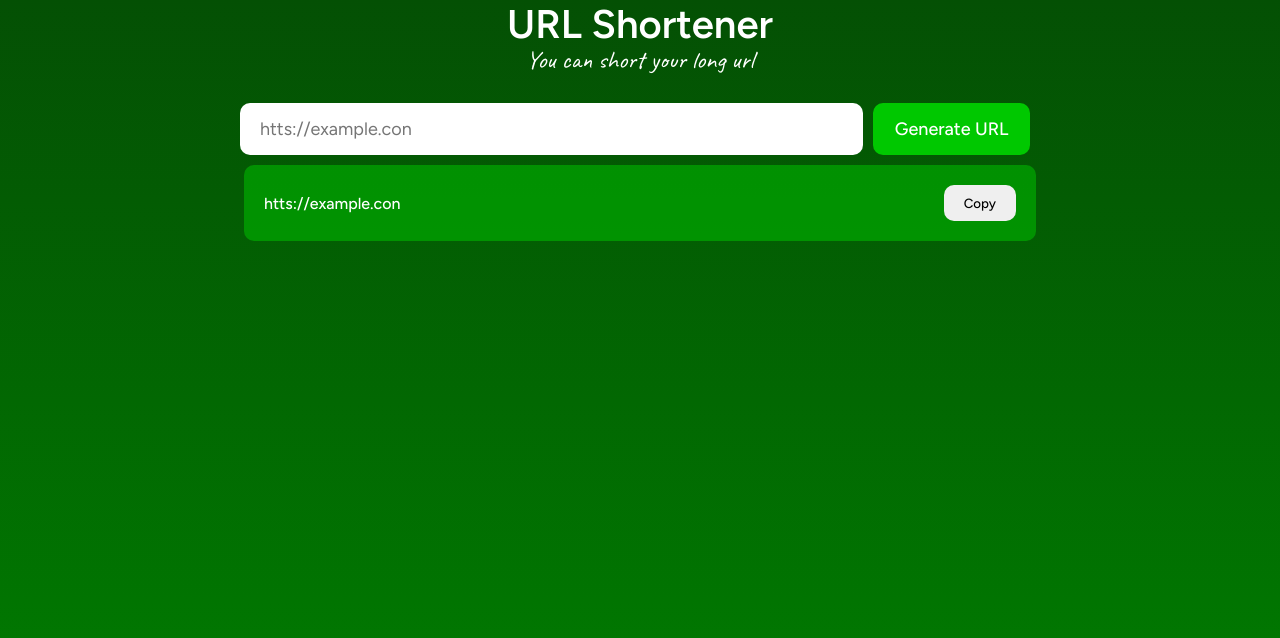
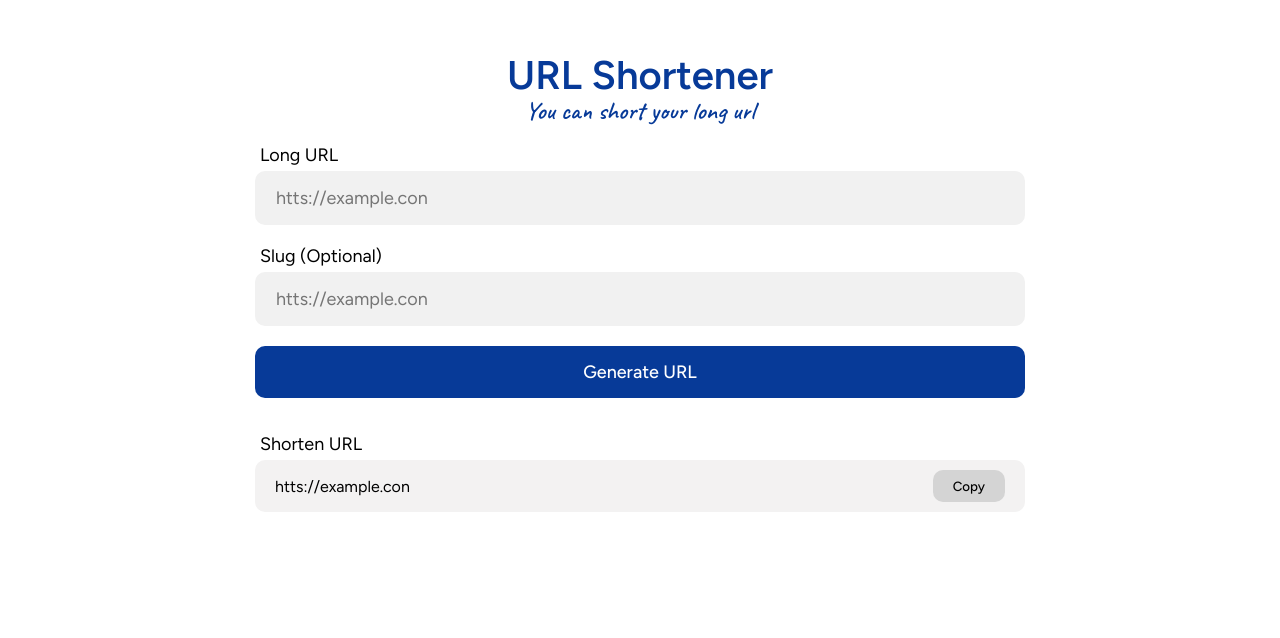
Before and after one commit to SohelTanbir/url-shortener, a React (Create React App) app in the folder frontend/: page / in a window 1280 px wide. Shown: the top 638 px of the page. Built offline with nearby package versions, Linux system fonts and the light colour scheme.

Commit message:
added slug input field and redesign the form

```diff
--- a/frontend/src/App.css
+++ b/frontend/src/App.css
@@ -2,32 +2,39 @@
   width: 100vw;
   height: 100vh;
   overflow: hidden;
-  background-image: linear-gradient(to bottom, rgb(4, 80, 4), green);
+  background-image: white
 }
 .container{
   max-width: 800px;
-  width: 90%;
-  margin: auto;
-  text-align: center;
+  width: 100%;
+  margin: 4% auto;
   padding-left: 15px;
   padding-right: 15px;
 }
 .title{
   font-family: 'Figtree', sans-serif;
   font-size: 40px;
-  color: white;
+  color: rgb(7, 58, 152);
+  text-align: center;
 }
 .short-description{
   font-family: 'Caveat', cursive;
+  font-weight: 600;
   font-size: 25px;
-  color: white;
+  color: rgb(7, 58, 152);
   line-height: 25px;
   margin-bottom: 20px;
+  text-align: center;
 }
 form{
-  display: flex;
-  align-items: center;
-  justify-content: space-between;
+  width: 100%;
+}
+label{
+  font-family: 'Figtree', sans-serif;
+  font-size: 18px;
+  display: block;
+  margin-bottom: 5px;
+  padding-left: 5px;
 }
 input{
   font-family: 'Figtree', sans-serif;
@@ -38,11 +45,15 @@ input{
   outline: none;
   padding: 15px 20px;
   border-radius: 10px;
-  background-color: white;
-
+  background-color: #f1f1f1;
+  margin-bottom: 20px;
+  border: 1px solid transparent;
+}
+input:focus{
+  border: 1px solid rgb(7, 58, 152);
 }
 button.generate-url-btn{
-  width: 200px;
+  width: 100%;
   font-family: 'Figtree', sans-serif;
   font-size: 18px;
   font-weight: 500;
@@ -50,22 +61,29 @@ button.generate-url-btn{
   outline: none;
   padding: 15px 20px;
   border-radius: 10px;
-  background-color: rgb(0, 200, 0);
+  background-color: rgb(7, 58, 152);
   color: white;
-  margin: 10px;
+  margin-bottom:20px;
   cursor: pointer;
 }
-.output-short-url{
+button.generate-url-btn:hover{
+  background-color: rgb(6, 66, 178);
+}
+.output-url{
+  width: 100%;
+  padding: 15px 0px;
+}
+.shorten-url{
   font-family: 'Figtree', sans-serif;
-  font-weight: 500;
-  width: 94%;
+  font-weight: 400;
+  width: 100%;
   margin: auto;
   display: flex;
   align-items: center;
   justify-content: space-between;
-  padding: 20px;
-  color: white;
-  background-color: rgba(0, 200, 0, .5);
+  padding: 10px 20px;
+  color: #000;
+  background-color:#f3f2f2;
   border-radius: 10px;
 }
 .copy-url-btn{
@@ -73,7 +91,13 @@ button.generate-url-btn{
   font-weight: 500;
   border: none;
   outline: none;
-  padding: 10px 20px;
+  padding: 8px 20px;
   border-radius: 10px;
   cursor: pointer;
+  color: #000;
+  background-color:#d4d4d4;
+  user-select:none;
 }
+.error{
+  border: 1px solid red!important;
+}
--- a/frontend/src/App.js
+++ b/frontend/src/App.js
@@ -4,6 +4,7 @@ import { useState } from 'react';
 
 function App() {
   const [inputUrl, setInputUrl] = useState("");
+  const [isError, setIsError ] =useState("sssss");
 
   // get user input url
   const handleChange = (e) => {
@@ -26,12 +27,18 @@ const handleSubmit = (e) => {
           <h2 className="title">URL Shortener</h2>
           <p className="short-description">You can short your long url</p>
           <form onSubmit={handleSubmit}>
-            <input onChange={handleChange} type="text" placeholder="htts://example.con" value={inputUrl} />
+            <label>Long URL</label>
+            <input className={`${isError} ? 'error' :''`} onChange={handleChange} type="text" placeholder="htts://example.con" value={inputUrl} />
+            <label>Slug (Optional)</label>
+            <input  onChange={handleChange} type="text" placeholder="htts://example.con" value={inputUrl} />
             <button className='generate-url-btn'>Generate URL</button>
           </form>
-          <div className="output-short-url">
-            <p>htts://example.con</p>
-            <button className='copy-url-btn'>Copy</button>
+          <div className="output-url">
+            <label>Shorten URL</label>
+            <div className="shorten-url">
+              <p>htts://example.con</p>
+              <button className='copy-url-btn'>Copy</button>
+            </div>
           </div>
         </div>
     </div>
--- a/frontend/src/index.css
+++ b/frontend/src/index.css
@@ -1,6 +1,7 @@
 *{
   margin: 0;
   padding: 0;
+  box-sizing: border-box;
 }
 body {
   margin: 0;
```
